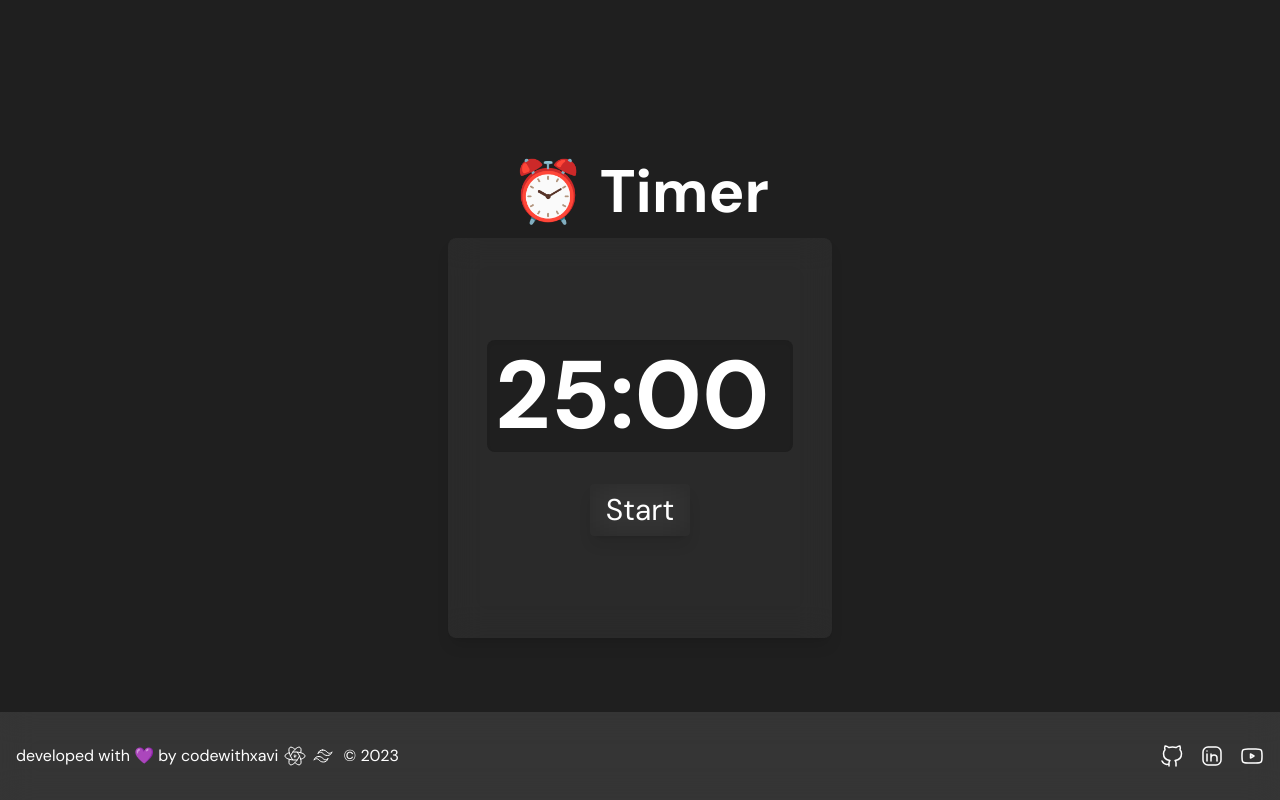
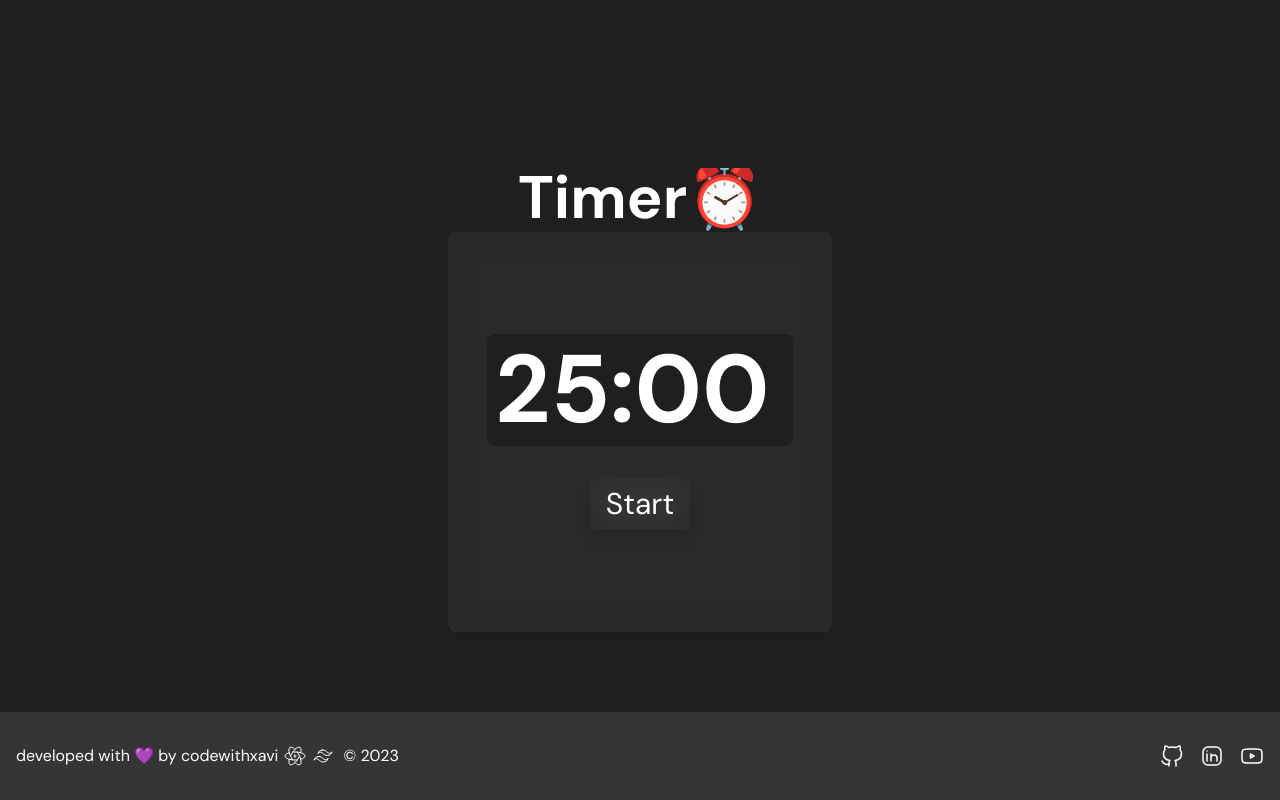
Before and after one commit to codewithxavi/Pomodoro-neumorphism-2023, a React (Vite) app: page / in a window 1280 px wide. Built offline with nearby package versions, Linux system fonts and the light colour scheme.

Commit message:
Fix something

```diff
--- a/src/components/PomodoroTimer.jsx
+++ b/src/components/PomodoroTimer.jsx
@@ -90,15 +90,9 @@ const PomodoroTimer = () => {
         <div className='flex flex-col min-h-screen'>
             <div className='flex-grow'>
                 <div className='flex flex-col items-center justify-center h-screen bg-background1'>
-                    <h1 className="mb-4 text-6xl font-semibold text-center text-white">
-                        <span
-                            className={`${clockEmojiStyle}`}
-                            onMouseEnter={handleMouseEnter}
-                            onMouseLeave={handleMouseLeave}
-                        >
-                            ⏰
-                        </span>{' '}
+                    <h1 class="text-6xl font-semibold w-fit h-fit text-center text-white pb-1 group overflow-hidden">
                         Timer
+                        <span class="group-hover:translate-y-20 inline-block transition-transform">⏰</span>
                     </h1>
                     <div className='bg-white bg-opacity-5  rounded-lg shadow-lg p-8 min-h-[50%] min-w-[30%] flex align-middle flex-col justify-center backdrop-filter backdrop-blur-lg backdrop-saturate-150'>
 
```
